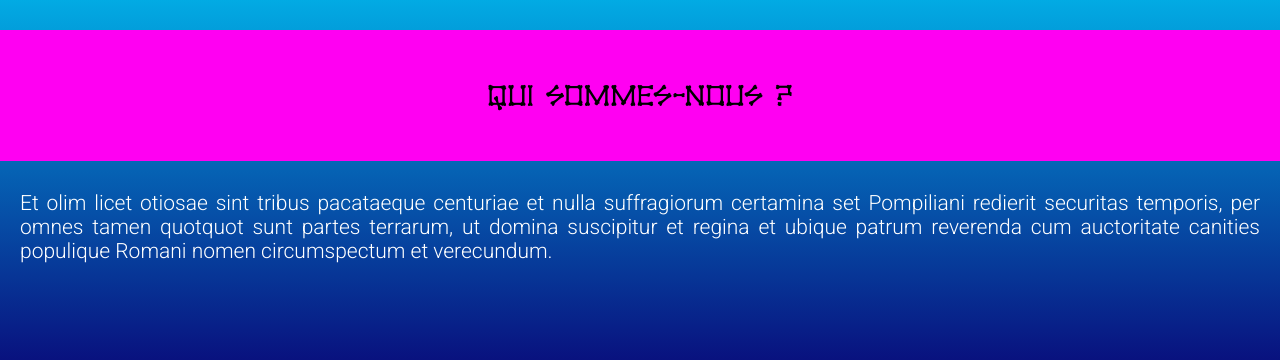
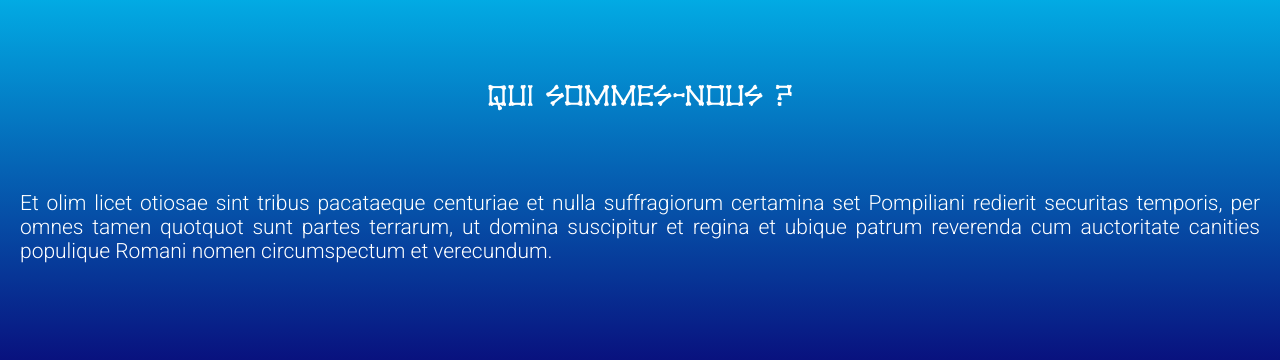
Before and after one commit to zozo404/projet_verazo, a PHP site: page /presentation.html in a window 1280 px wide. Shown: the part 98-458 px from the top of the page. Run offline with PHP 8.4, Linux system fonts and the light colour scheme.

Commit message:
:art: | change css

```diff
--- a/assets/css/presentation.css
+++ b/assets/css/presentation.css
@@ -24,10 +24,11 @@
 .presentation-haut p{
     padding-top: 50px;
     padding-bottom: 50px;
+    font-size: 25px;
 }
 .presentation-haut{
     font-size: 30px;
-    background-color: rgb(255, 0, 242);
+    color: white;
     font-family:'xbonesregular';
 }
 .presentation-personne-image img{
@@ -47,4 +48,7 @@
         flex-direction: row;
         margin-top: 50px;
     }
+    .presentation-haut p{
+        font-size: inherit;
+    }
 }
```
